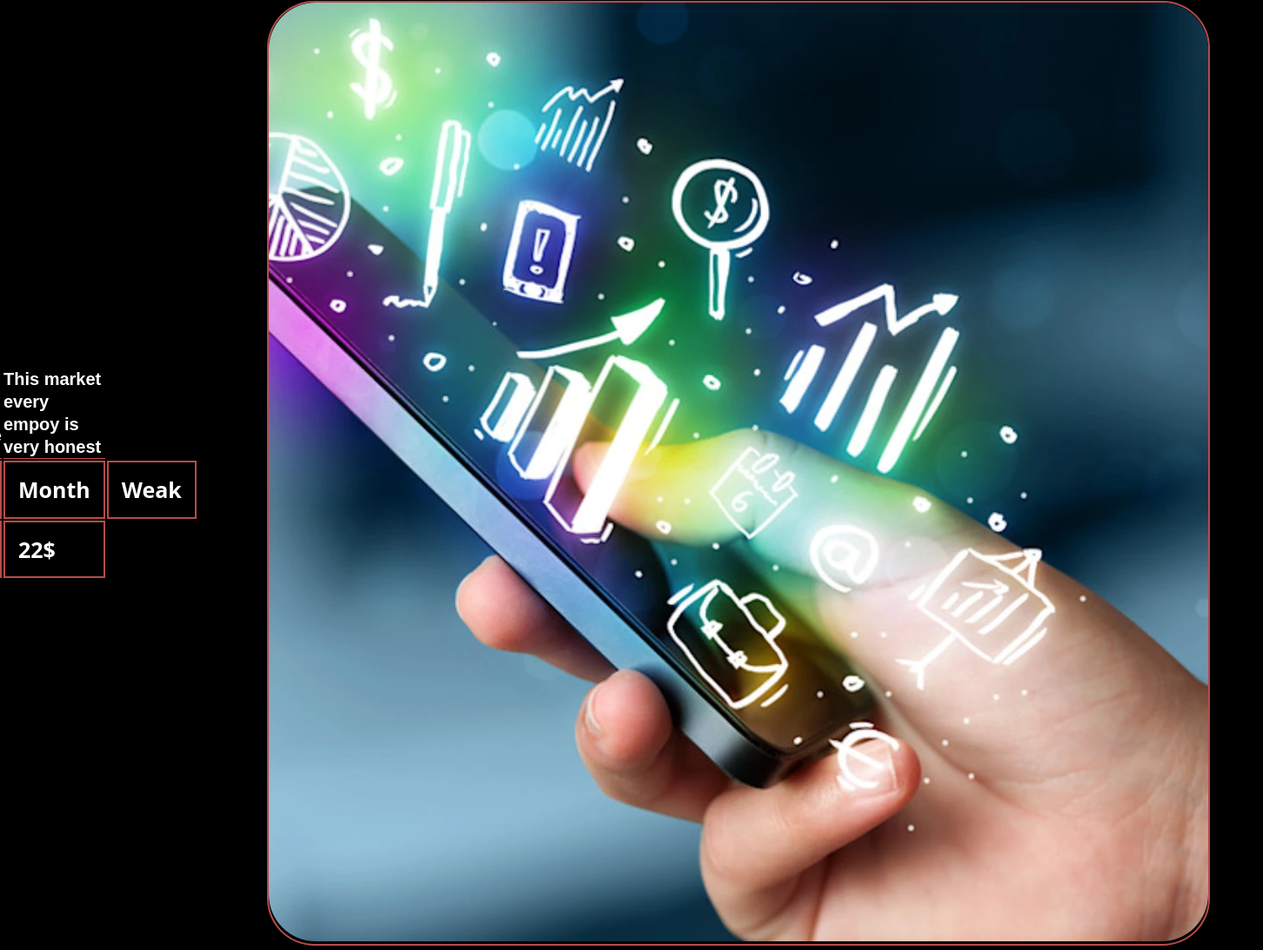
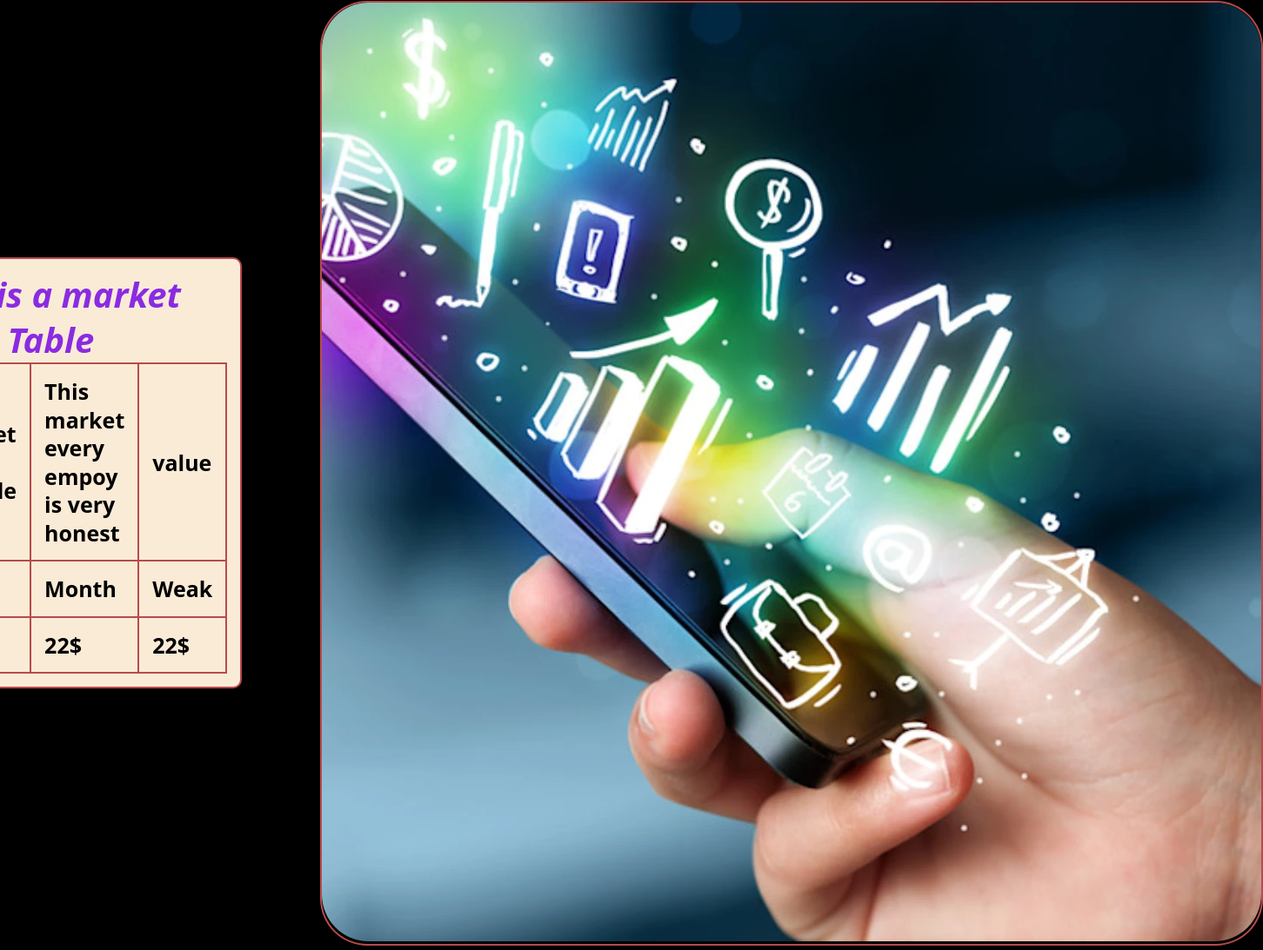
Before and after one commit to ORIYAN79/style-web, a plain HTML site: page style.html in a window 1280 px wide. Shown: the part 849-1942 px from the top of the page at 87% size, 1452 px wide, since content can reach past the window. Drawn offline with Linux system fonts and the light colour scheme; files whose address does not match are found by name.

Commit message:
update project

```diff
--- a/style.css
+++ b/style.css
@@ -142,13 +142,14 @@ tr, th{
     padding: 15px;
     text-align: left;
     border: 2px solid #b74b4b;
-    color: white;
+    color: black;
     font-size: 25px;
     box-sizing: content-box;
 
 }
 th:hover{
     background-color: blue;
+    color: white;
 
 }
 .Home_2{
@@ -173,10 +174,30 @@ img{
     border-radius: 5%;
 }
 td{
-    color: white;
+    color: rgb(0, 0, 0);
     font-size: 20px;
     font-weight: 600;
     font-family:sans-serif;
     line-height: 26px;
     border-bottom: 1px solid #b74b4b;
 }
+table{
+    border-collapse: collapse;
+    text-align: center;
+}
+.tab{
+    align-items: center;
+    justify-content: center;
+    background-color: antiquewhite;
+    margin: 10px;
+    padding: 15px;
+    border-radius: 10px;
+    border: 2px solid #b74b4b;
+    text-align: center;
+}
+.tab h1{
+    font-size: 40px;
+    font-weight: 600;
+    font-style: italic;
+    color: blueviolet;
+}
--- a/style.html
+++ b/style.html
@@ -55,9 +55,11 @@
 
                 <div class="tab">
                     <table class="tub">
+                        <h1>This is a market Table</h1>
                         <tr>
-                            <td>Our market in very dependable</td>
-                            <td>This market every empoy is very honest</td>
+                            <th>Our market in very dependable</th>
+                            <th>This market every empoy is very honest</th>
+                            <th>value</th>
                         </tr>
                         <tr class="tran">
                             <th>Years</th>
@@ -66,6 +68,7 @@
                         </tr>
                         <tr>
                             <th>65$</th>
+                            <th>22$</th>
                             <th>22$</th>
                         </tr>
                     </table>
```
